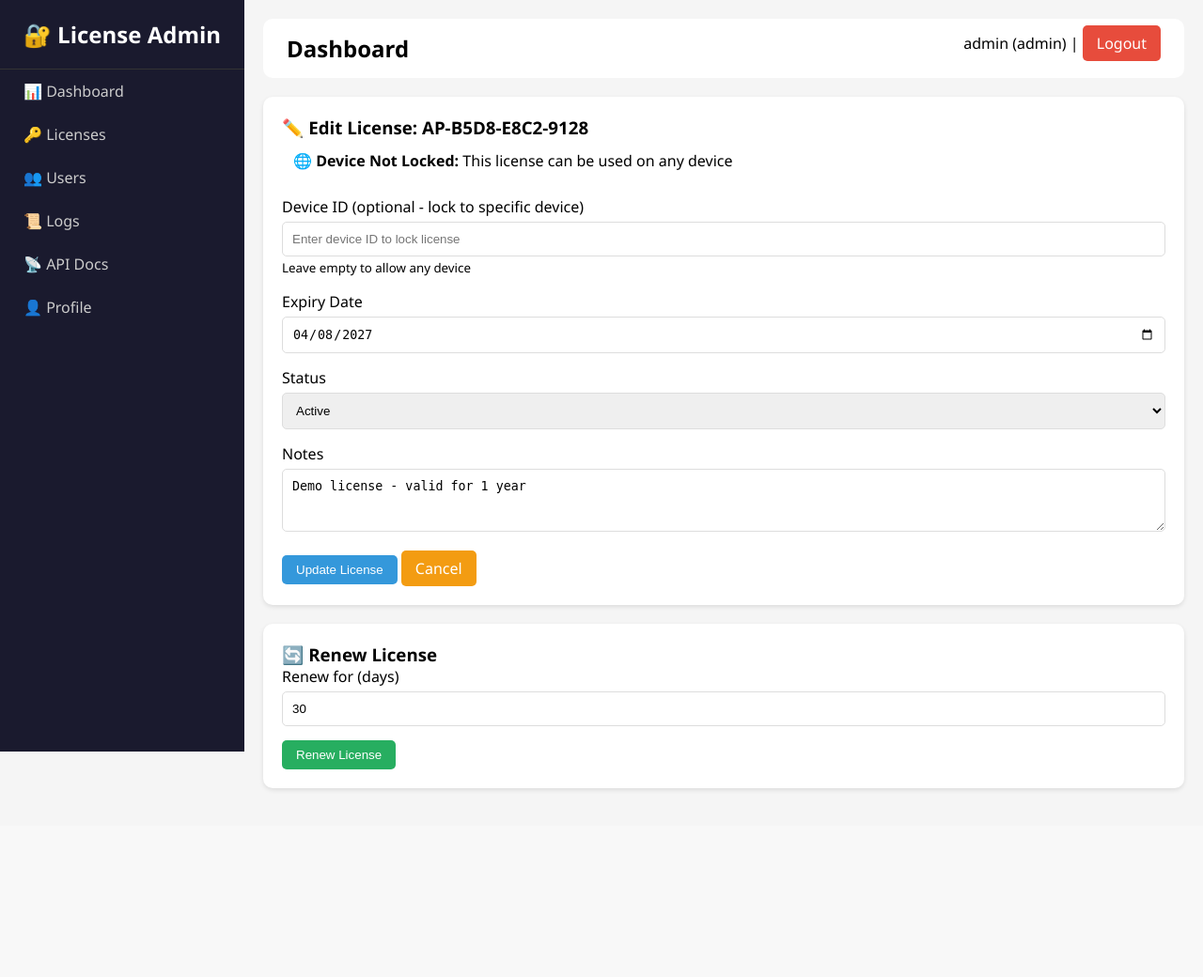
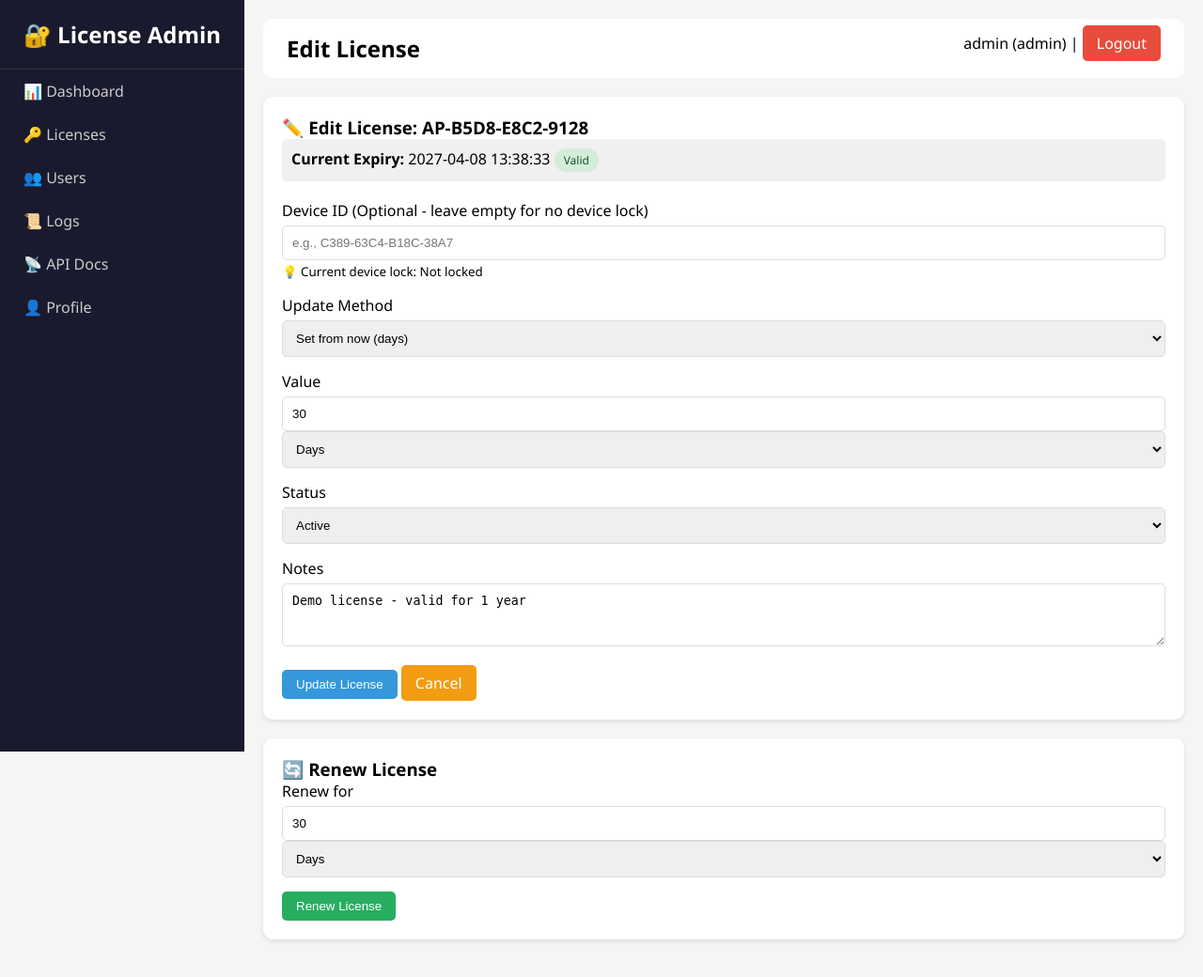
Before and after one commit to kumaranik646/license-admin-panel, a Flask app: page /license/edit/1 in a window 1280 px wide. Shown: the whole page at 94% size. Before the commit the page ends 842 px from the top, so only its background shows below. Run offline with Flask 3, Linux system fonts and the light colour scheme; a user stored in the database is signed in; data comes from the database, SQL or seed files in the repository.

Commit message:
Update edit_license.html

```diff
--- a/templates/edit_license.html
+++ b/templates/edit_license.html
@@ -1,32 +1,70 @@
 {% extends "base.html" %}
 
-{% block title %}Edit License{% endblock %}
+{% block page_title %}Edit License{% endblock %}
 
 {% block content %}
 <div class="card">
     <h3>✏️ Edit License: {{ license.license_key }}</h3>
 
-    {% if license.device_id %}
-    <div class="alert alert-info">
-        <strong>🔒 Device Locked:</strong> This license is locked to device: {{ license.device_id }}
-        <a href="{{ url_for('unassign_device', id=license.id) }}" class="btn btn-warning btn-sm" onclick="return confirm('Remove device lock?')">Unassign Device</a>
+    <div style="background: #f0f0f0; padding: 10px; border-radius: 5px; margin-bottom: 20px;">
+        <strong>Current Expiry:</strong> {{ license.expiry_date.strftime('%Y-%m-%d %H:%M:%S') }}
+        {% if license.expiry_date > now %}
+            <span class="status-badge status-active">Valid</span>
+        {% else %}
+            <span class="status-badge status-expired">Expired</span>
+        {% endif %}
     </div>
-    {% else %}
-    <div class="alert alert-info">
-        <strong>🌐 Device Not Locked:</strong> This license can be used on any device
-    </div>
-    {% endif %}
 
-    <form method="POST">
+    <form method="POST" action="{{ url_for('edit_license', id=license.id) }}">
         <div class="form-group">
-            <label>Device ID (optional - lock to specific device)</label>
-            <input type="text" name="device_id" value="{{ license.device_id or '' }}" class="form-control" placeholder="Enter device ID to lock license">
-            <small>Leave empty to allow any device</small>
+            <label>Device ID (Optional - leave empty for no device lock)</label>
+            <input type="text" name="device_id" value="{{ license.device_id or '' }}" placeholder="e.g., C389-63C4-B18C-38A7">
+            <small>💡 Current device lock: {% if license.device_id %}<strong>{{ license.device_id }}</strong>{% else %}Not locked{% endif %}</small>
+            {% if license.device_id %}
+            <br><a href="{{ url_for('unassign_device', id=license.id) }}" class="btn btn-warning btn-sm" style="margin-top: 5px;" onclick="return confirm('Remove device lock from this license?')">🔓 Unassign Device</a>
+            {% endif %}
         </div>
 
         <div class="form-group">
-            <label>Expiry Date</label>
-            <input type="date" name="expiry_date" value="{{ license.expiry_date.strftime('%Y-%m-%d') }}" required>
+            <label>Update Method</label>
+            <select name="expiry_type" id="expiry_type" onchange="toggleFields()">
+                <option value="days">Set from now (days)</option>
+                <option value="hours">Set from now (hours)</option>
+                <option value="minutes">Set from now (minutes)</option>
+                <option value="custom">Set custom date</option>
+                <option value="datetime">Set custom date & time</option>
+                <option value="extend">Extend from current expiry</option>
+            </select>
+        </div>
+
+        <div id="value_fields" class="form-group">
+            <label>Value</label>
+            <input type="number" name="expiry_value" value="30" min="1">
+            <select name="expiry_unit">
+                <option value="days">Days</option>
+                <option value="hours">Hours</option>
+                <option value="minutes">Minutes</option>
+            </select>
+        </div>
+
+        <div id="custom_date_field" class="form-group" style="display: none;">
+            <label>New Expiry Date</label>
+            <input type="date" name="expiry_date_custom" value="{{ license.expiry_date.strftime('%Y-%m-%d') }}">
+        </div>
+
+        <div id="custom_datetime_field" class="form-group" style="display: none;">
+            <label>New Expiry Date & Time</label>
+            <input type="datetime-local" name="expiry_datetime_custom" value="{{ license.expiry_date.strftime('%Y-%m-%dT%H:%M') }}">
+        </div>
+
+        <div id="extend_fields" class="form-group" style="display: none;">
+            <label>Extend by</label>
+            <input type="number" name="extend_value" value="30" min="1">
+            <select name="extend_unit">
+                <option value="days">Days</option>
+                <option value="months">Months</option>
+                <option value="years">Years</option>
+            </select>
         </div>
 
         <div class="form-group">
@@ -53,10 +91,25 @@
     <h3>🔄 Renew License</h3>
     <form method="POST" action="{{ url_for('renew_license', id=license.id) }}">
         <div class="form-group">
-            <label>Renew for (days)</label>
-            <input type="number" name="renew_days" value="30" min="1" required>
+            <label>Renew for</label>
+            <input type="number" name="renew_value" value="30" min="1" required>
+            <select name="renew_type">
+                <option value="days">Days</option>
+                <option value="months">Months</option>
+                <option value="years">Years</option>
+            </select>
         </div>
         <button type="submit" class="btn btn-success">Renew License</button>
     </form>
 </div>
+
+<script>
+function toggleFields() {
+    var type = document.getElementById('expiry_type').value;
+    document.getElementById('value_fields').style.display = (type === 'days' || type === 'hours' || type === 'minutes') ? 'block' : 'none';
+    document.getElementById('custom_date_field').style.display = (type === 'custom') ? 'block' : 'none';
+    document.getElementById('custom_datetime_field').style.display = (type === 'datetime') ? 'block' : 'none';
+    document.getElementById('extend_fields').style.display = (type === 'extend') ? 'block' : 'none';
+}
+</script>
 {% endblock %}
```
